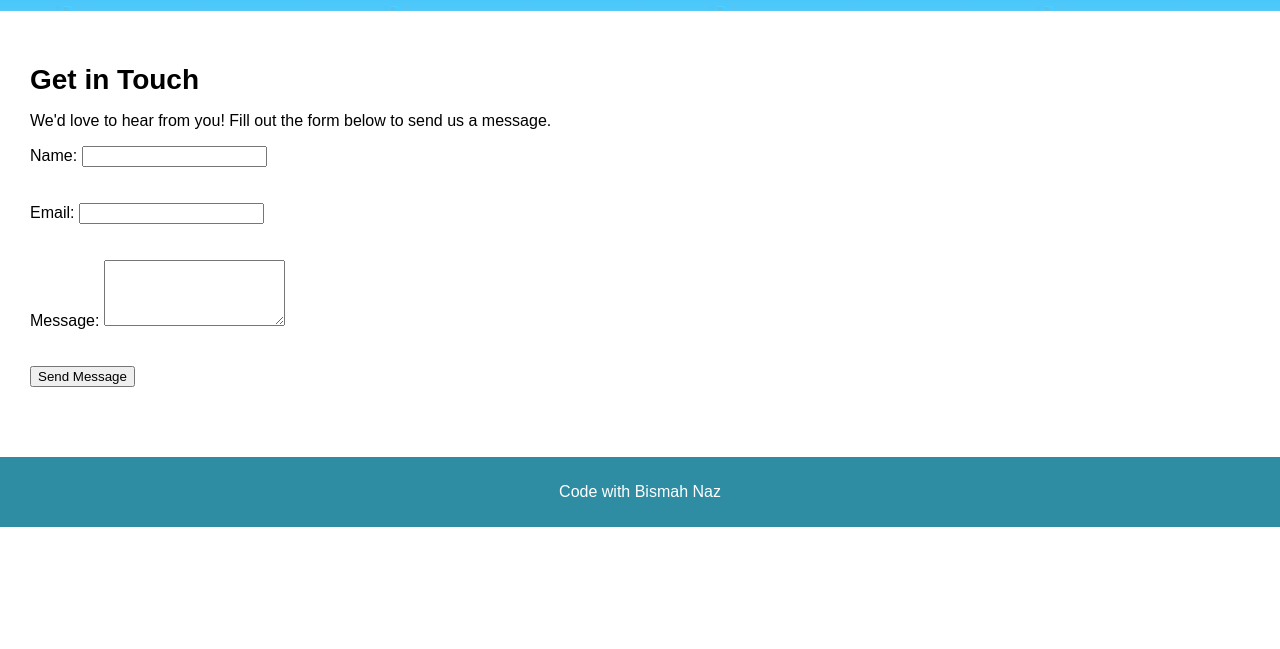
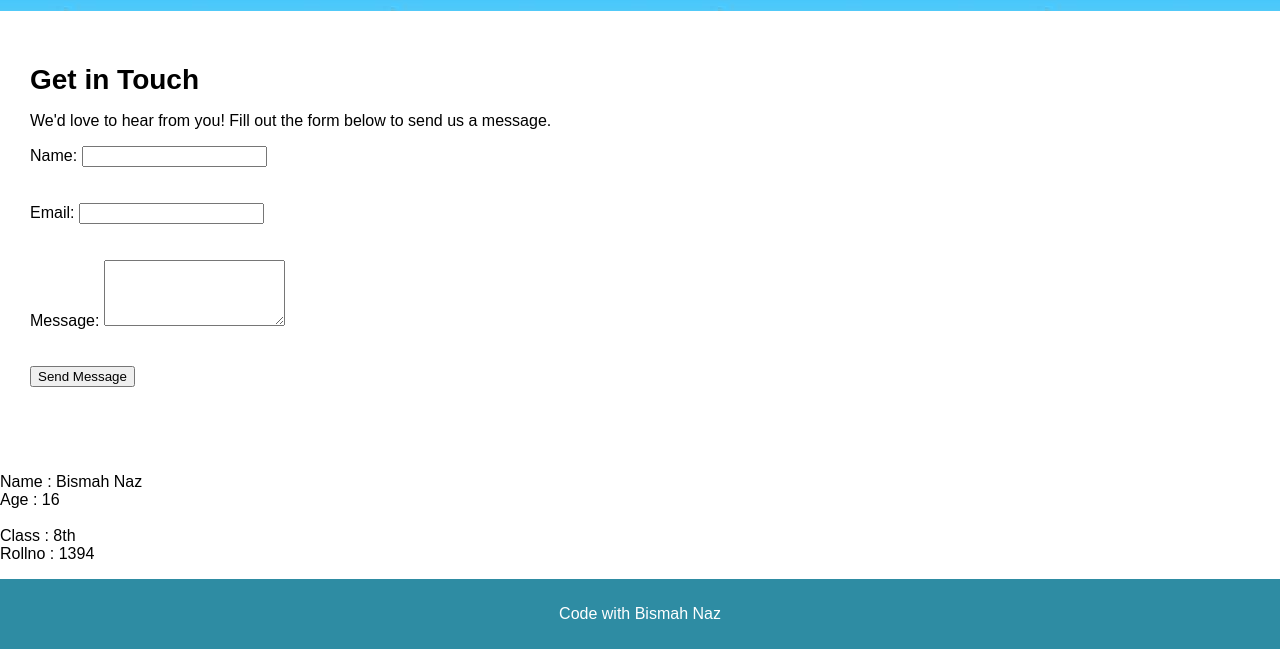
Before and after one commit to bismahnaz19/Travel-Agancy, a plain HTML site: page Contact/contact.html in a window 1280 px wide. Shown: the part 156-805 px from the top of the page. Drawn offline with Linux system fonts and the light colour scheme.

Commit message:
contact.html

```diff
--- a/Contact/contact.html
+++ b/Contact/contact.html
@@ -37,7 +37,14 @@
             </form>
         </section>
     </main>
-
+<p>
+Name : Bismah Naz <br>
+Age : 16 <br>
+<br>
+Class : 8th
+<br>
+Rollno : 1394
+</p>
     <footer>
         <p>Code with Bismah Naz</p>
     </footer>
```
